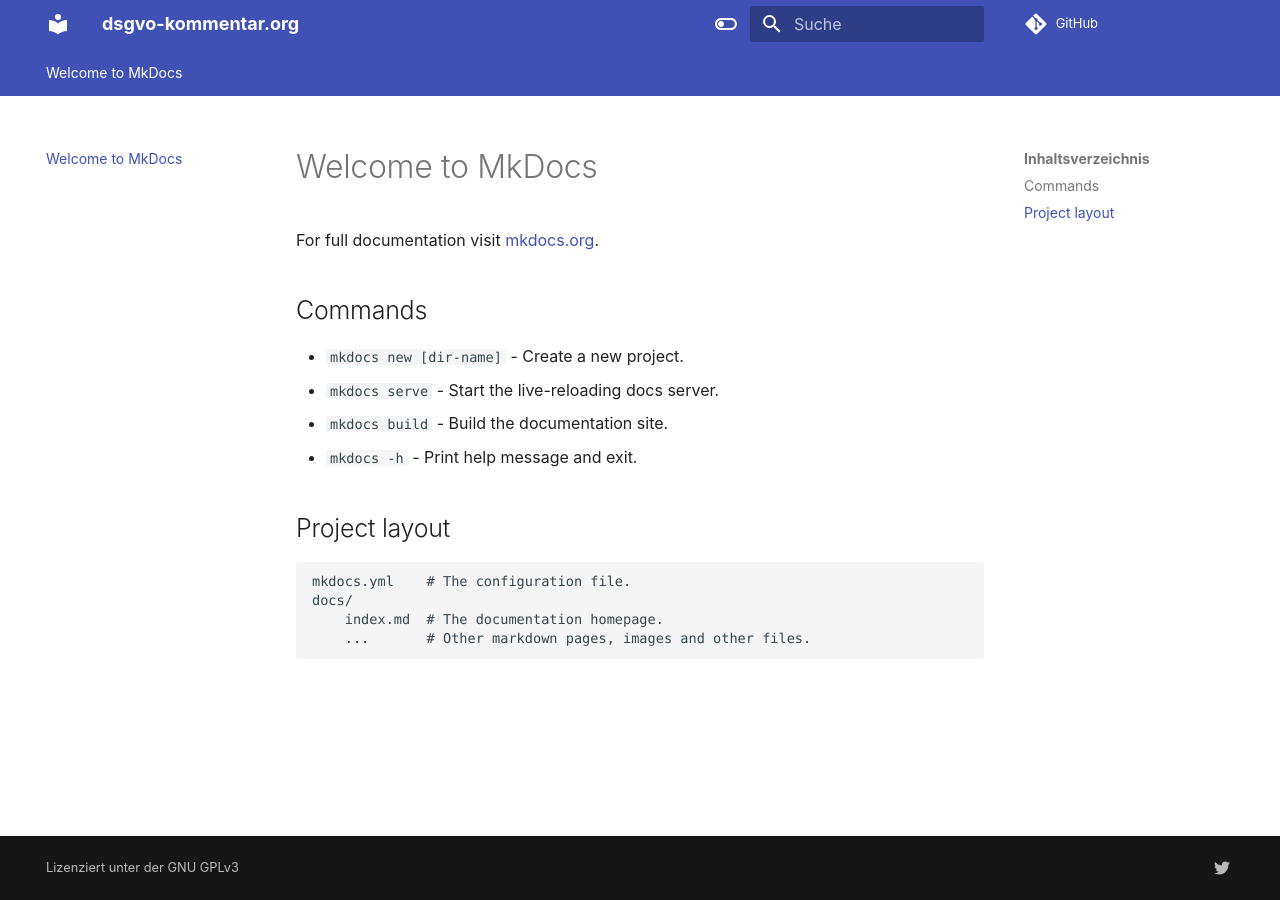
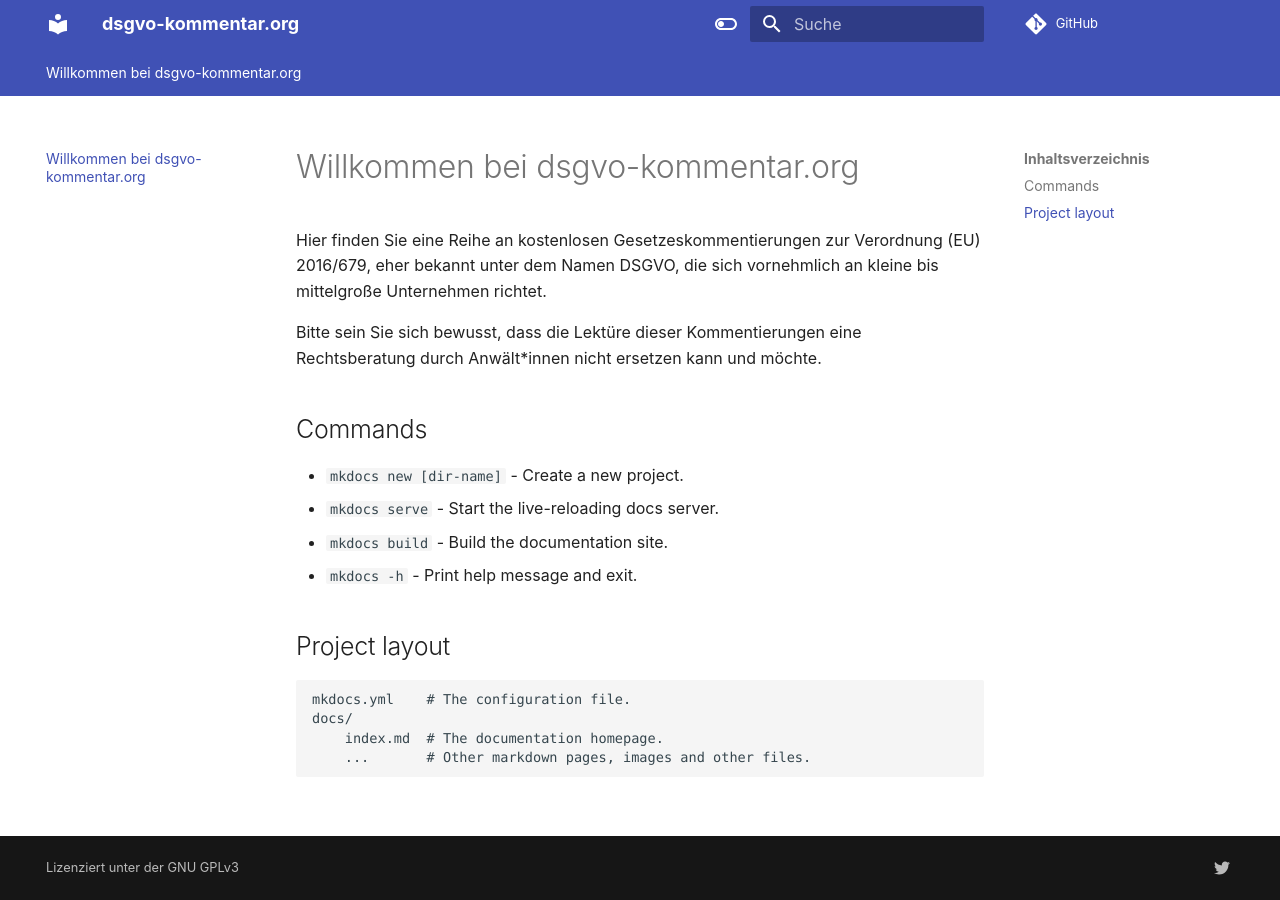
Before and after one commit to dsgvo-kommentar/mkdocs-page, an MkDocs documentation site: the page built from docs/index.md, in a window 1280 px wide. Built offline with MkDocs 1.6.1 and Material for MkDocs 9.7.7, drawn with Linux system fonts in a browser that asks for light colours; comment, search, counter and statistics services are not loaded.

Commit message:
Added introduction

```diff
--- a/docs/index.md
+++ b/docs/index.md
@@ -1,6 +1,8 @@
-# Welcome to MkDocs
+# Willkommen bei dsgvo-kommentar.org
 
-For full documentation visit [mkdocs.org](https://www.mkdocs.org).
+Hier finden Sie eine Reihe an kostenlosen Gesetzeskommentierungen zur Verordnung (EU) 2016/679, eher bekannt unter dem Namen DSGVO, die sich vornehmlich an kleine bis mittelgroße Unternehmen richtet.
+
+Bitte sein Sie sich bewusst, dass die Lektüre dieser Kommentierungen eine Rechtsberatung durch Anwält*innen nicht ersetzen kann und möchte.
 
 ## Commands
 
```
